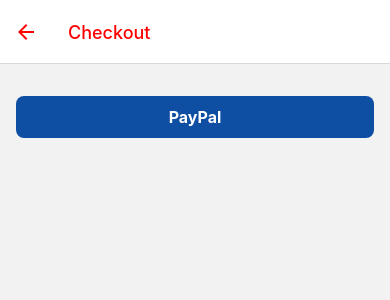
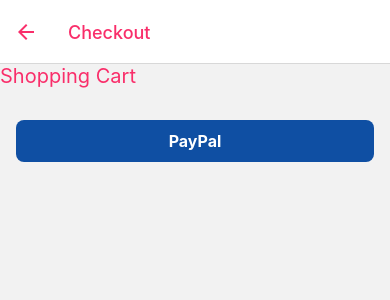
Before and after one commit to victorsantoslexart/poc-carrinho-compras, a React Native app: screen /Checkout in a window 390 px wide. Shown: the top 300 px of the page. Built offline with nearby package versions, Linux system fonts and the light colour scheme; no server answers; the database is empty.

Commit message:
feat: Feito estilo de products

```diff
--- a/App.js
+++ b/App.js
@@ -1,38 +1,37 @@
 import { NavigationContainer } from '@react-navigation/native';
 import { createStackNavigator } from '@react-navigation/stack';
 import React from 'react';
-import { StyleSheet } from 'react-native';
 import ProductProvider from './src/context/ProductProvider';
 import Checkout from './src/pages/Checkout';
 import Products from './src/pages/Products';
 import ShoppingCart from './src/pages/ShoppingCart';
 
-const Stack = createStackNavigator()
+const Stack = createStackNavigator();
 
 export default function App() {
   return (
     <ProductProvider>
       <NavigationContainer>
-        <Stack.Navigator initialRouteName='Products'>
+        <Stack.Navigator initialRouteName="Products">
           <Stack.Screen
             name="Products"
             component={Products}
             options={{
-              headerTintColor: "red"
+              headerTintColor: '#F92E6A',
             }}
           />
           <Stack.Screen
             name="Shopping Cart"
             component={ShoppingCart}
             options={{
-              headerTintColor: "red"
+              headerTintColor: '#F92E6A',
             }}
           />
           <Stack.Screen
             name="Checkout"
             component={Checkout}
             options={{
-              headerTintColor: "red"
+              headerTintColor: '#F92E6A',
             }}
           />
         </Stack.Navigator>
@@ -40,12 +39,3 @@
     </ProductProvider>
   );
 }
-
-const styles = StyleSheet.create({
-  container: {
-    flex: 1,
-    backgroundColor: '#fff',
-    alignItems: 'center',
-    justifyContent: 'center',
-  },
-});
--- a/src/components/ButtonComp.js
+++ b/src/components/ButtonComp.js
@@ -1,6 +1,6 @@
 // import liraries
 import { ActivityIndicator, Text, TouchableOpacity } from 'react-native';
-import { styles } from './styles';
+import styles from './styles';
 
 function ButtonComp({
   text = 'DONE',
--- a/src/components/styles.js
+++ b/src/components/styles.js
@@ -1,16 +1,18 @@
-import { StyleSheet } from "react-native";
+import { StyleSheet } from 'react-native';
 
-export const styles = StyleSheet.create({
+const styles = StyleSheet.create({
   container: {
-      height: 42,
-      borderRadius: 8,
-      alignItems: 'center',
-      justifyContent: 'center'
+    height: 42,
+    borderRadius: 8,
+    alignItems: 'center',
+    justifyContent: 'center',
   },
 
   textStyle: {
-      fontWeight: 'bold',
-      fontSize: 16,
-      color: 'white'
-  }
+    fontWeight: 'bold',
+    fontSize: 16,
+    color: 'white',
+  },
 });
+
+export default styles;
--- a/src/pages/Checkout/index.js
+++ b/src/pages/Checkout/index.js
@@ -7,7 +7,6 @@
   Modal, SafeAreaView, Text, TouchableOpacity, View,
 } from 'react-native';
 
-// import { CardField } from '@stripe/stripe-react-native';
 import queryString from 'query-string';
 import WebView from 'react-native-webview';
 import paypalApi from '../../apis/paypalApi';
@@ -35,8 +34,6 @@
       },
     }));
 
-    // const value = shopCart.reduce((a, b) => a + (b.price * b.quantity), 0);
-    // console.log(value);
     const order = {
       intent: 'CAPTURE',
       purchase_units: [
@@ -117,6 +114,13 @@
 
   return (
     <View style={styles.container}>
+      <TouchableOpacity
+        onPress={() => navigation.navigate('Shopping Cart')}
+      >
+        <Text style={styles.iconButton}>
+          Shopping Cart
+        </Text>
+      </TouchableOpacity>
       <SafeAreaView style={{ flex: 1 }}>
         <View style={{ padding: 16 }}>
           <ButtonComp
--- a/src/pages/Checkout/style.js
+++ b/src/pages/Checkout/style.js
@@ -3,7 +3,10 @@
 const styles = StyleSheet.create({
   container: {
     flex: 1,
-
+  },
+  iconButton: {
+    color: '#F92E6A',
+    fontSize: 20,
   },
 });
 
--- a/src/pages/Products/index.js
+++ b/src/pages/Products/index.js
@@ -52,10 +52,11 @@
   }, []);
 
   return (
-    <View style={styles.Products}>
+    <View style={styles.products}>
       <FlatList
         showsVerticalScrollIndicator={false}
         data={products}
+        contentContainerStyle={styles.flatlistProducts}
         renderItem={({ item }) => (
           <View style={styles.viewProducts}>
             <TouchableOpacity
@@ -65,27 +66,24 @@
               <FontAwesome
                 name="star"
                 size={23}
-                color="#F92E6A"
+                color="#F70632"
               />
               <Text
-                style={styles.nameText}
+                style={{ ...styles.text, ...styles.nameText }}
               >
                 {item.name}
               </Text>
               <Text
-                style={styles.categoryText}
+                style={styles.text}
               >
                 {item.category}
               </Text>
               <View>
                 <Text
-                  style={styles.priceText}
+                  style={styles.text}
                 >
                   {item.price}
-                </Text>
-                <Text
-                  style={styles.currencyText}
-                >
+                  {' '}
                   {item.currency}
                 </Text>
               </View>
@@ -102,6 +100,7 @@
             size={23}
             color="#F92E6A"
           />
+          {' Shopping Cart'}
         </Text>
       </TouchableOpacity>
     </View>
--- a/src/pages/Products/style.js
+++ b/src/pages/Products/style.js
@@ -1,13 +1,36 @@
 import { StyleSheet } from 'react-native';
 
 const styles = StyleSheet.create({
-  Products: {
+  products: {
     flex: 1,
-    backgroundColor: 'green',
-    gap: 20,
+    backgroundColor: '#DAC2FF',
+  },
+  flatlistProducts: {
+    flexDirection: 'row',
+    flexWrap: 'wrap',
+    justifyContent: 'space-between',
+    alignItems: 'center',
+    marginHorizontal: 12,
+    marginVertical: 12,
+    gap: 15,
+  },
+  viewProducts: {
+    width: 110,
+    height: 110,
+  },
+  addToCart: {
+    alignItems: 'center',
   },
   iconButton: {
-    color: '#ffffff',
+    color: '#F92E6A',
+    fontSize: 20,
+    margin: 6,
+  },
+  text: {
+    color: '#FFFFFF',
+  },
+  nameText: {
+    fontWeight: 'bold',
     fontSize: 20,
   },
 });
--- a/src/pages/ShoppingCart/index.js
+++ b/src/pages/ShoppingCart/index.js
@@ -112,18 +112,21 @@
             </View>
           )}
         />
-        <Text>
+        <Text style={{ color: '#F92E6A' }}>
           Total purchase amount: R$
           {totalShopCart}
         </Text>
         <TouchableOpacity
           onPress={() => navigation.navigate('Checkout')}
         >
-          <FontAwesome
-            name="paypal"
-            size={23}
-            color="#F92E6A"
-          />
+          <Text style={styles.iconButton}>
+            <FontAwesome
+              name="paypal"
+              size={23}
+              color="#F92E6A"
+            />
+            {' Pay with Paypal'}
+          </Text>
         </TouchableOpacity>
       </View>
     );
--- a/src/pages/ShoppingCart/style.js
+++ b/src/pages/ShoppingCart/style.js
@@ -3,11 +3,11 @@
 const styles = StyleSheet.create({
   shopCart: {
     flex: 1,
-    backgroundColor: 'green',
+    backgroundColor: 'white',
     gap: 20,
   },
   iconButton: {
-    color: '#ffffff',
+    color: '#F92E6A',
     fontSize: 20,
   },
 });
```
Also changed, not shown: src/config/firebaseconfig.js (+8 -8 lines).
